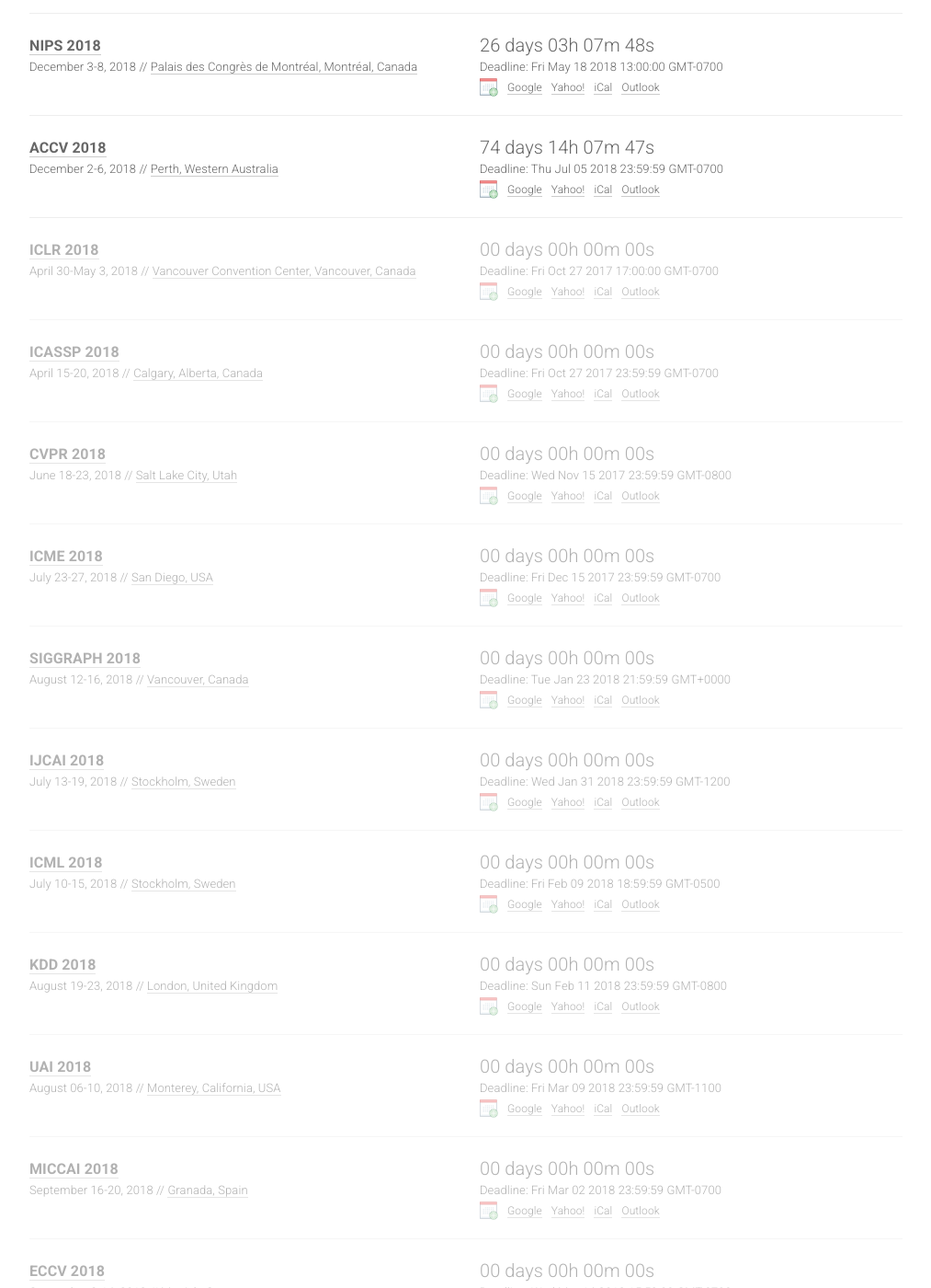
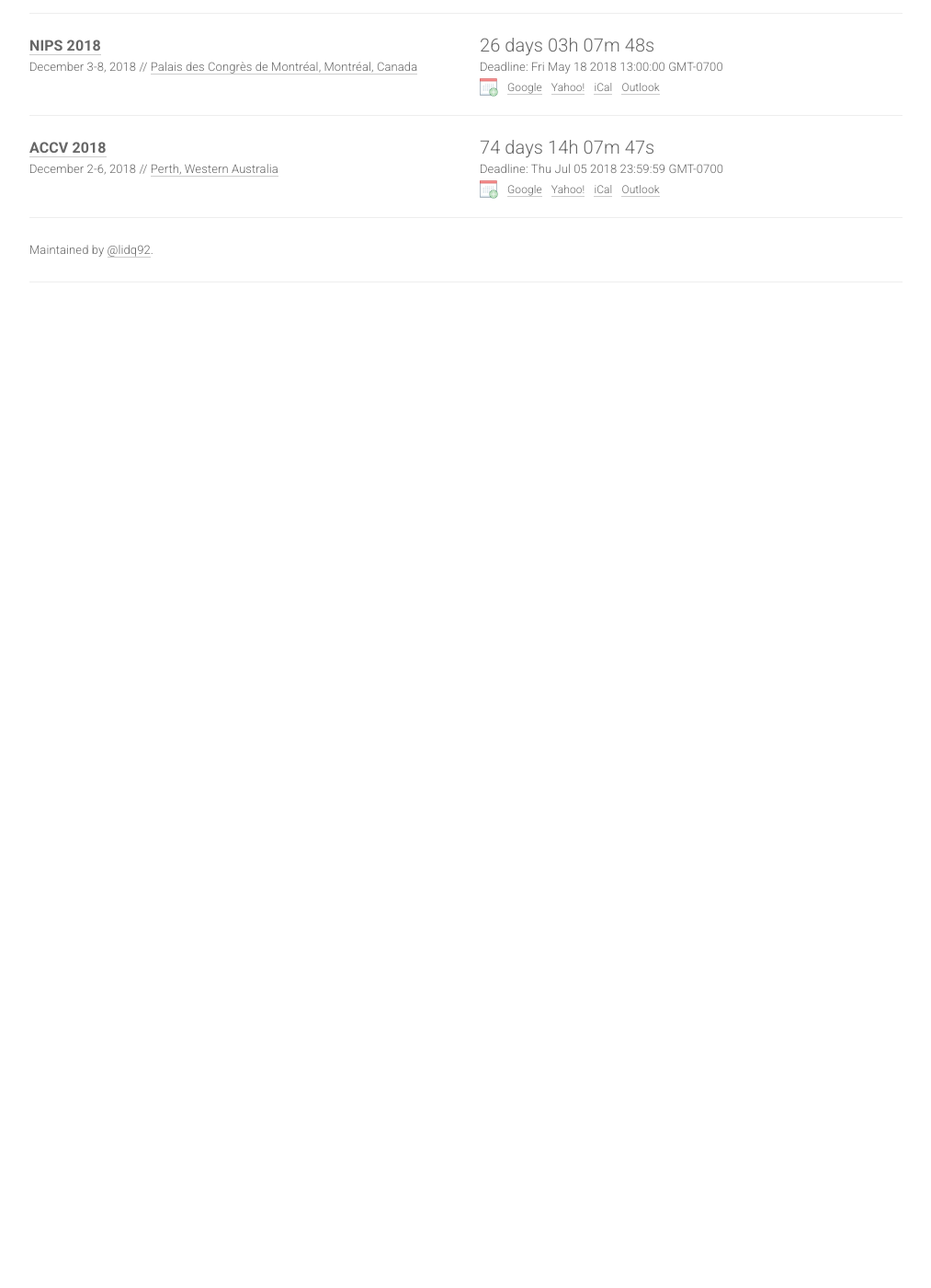
Before and after one commit to lidq92/lidq92.github.io, a Jekyll site: the page built from index.html, in a window 1280 px wide and 1400 px high, scrolled down 270 px. Shown: the whole window at 92% size, without its empty margins (133-1146 px from the left). Built offline with Jekyll 4.4.1, drawn with Linux system fonts in a browser that asks for light colours; nearby versions of some CDN libraries; after the commit the page ends 900 px from its top, so only the background shows below that; some of the changed lines change nothing that is shown; some of the changed text lies outside the part shown.

Commit message:
Delete past confs
Delete past confs

```diff
--- a/_data/conferences.yml
+++ b/_data/conferences.yml
@@ -31,122 +31,142 @@
   place: Perth, Western Australia
   sub: CV
 
-- name: ICLR
-  year: 2018
-  id: iclr18
-  link: http://iclr.cc/
-  deadline: "2017-10-27 17:00:00"
-  timezone: America/Los_Angeles
-  date: April 30-May 3, 2018
-  place: Vancouver Convention Center, Vancouver, Canada
-  sub: ML
+# - name: ICCV
+#   year: 2017
+#   id: iccv17
+#   link: hhttp://iccv2017.thecvf.com/
+#   deadline: "2017-03-17 23:59:59"
+#   timezone: Etc/GMT+7
+#   date: October 22-29, 2017
+#   place: Venice, Italy
+#   sub: CV
 
-- name: ICASSP
-  year: 2018
-  id: icassp18
-  link: https://2018.ieeeicassp.org/
-  deadline: "2017-10-27 23:59:59"
-  timezone: America/Los_Angeles
-  date: April 15-20, 2018
-  place: Calgary, Alberta, Canada
-  sub: MM
+# - name: ACM MM
+#   year: 2017
+#   id: acmmm17
+#   link: acmmm.org/2017/
+#   deadline: "2017-04-20 23:59:59"
+#   timezone: Etc/GMT-12
+#   date: October 22-26, 2018
+#   place: Seoul, Korea
+#   sub: MM
 
-- name: CVPR
-  year: 2018
-  id: cvpr18
-  link: http://cvpr2018.thecvf.com/
-  deadline: "2017-11-15 23:59:59"
-  timezone: America/Los_Angeles
-  date: June 18-23, 2018
-  place: Salt Lake City, Utah
-  sub: CV
+# - name: ICLR
+#   year: 2018
+#   id: iclr18
+#   link: http://iclr.cc/
+#   deadline: "2017-10-27 17:00:00"
+#   timezone: America/Los_Angeles
+#   date: April 30-May 3, 2018
+#   place: Vancouver Convention Center, Vancouver, Canada
+#   sub: ML
 
-- name: ICME
-  year: 2018
-  id: icme18
-  link: www.acmmm.org/2018/
-  deadline: "2017-12-15 23:59:59"
-  timezone: Etc/GMT+7
-  date: July 23-27, 2018
-  place: San Diego, USA
-  sub: MM
+# - name: ICASSP
+#   year: 2018
+#   id: icassp18
+#   link: https://2018.ieeeicassp.org/
+#   deadline: "2017-10-27 23:59:59"
+#   timezone: America/Los_Angeles
+#   date: April 15-20, 2018
+#   place: Calgary, Alberta, Canada
+#   sub: MM
 
-- name: SIGGRAPH
-  year: 2018
-  id: siggraph18
-  link: http://s2018.siggraph.org/
-  deadline: "2018-01-23 21:59:59"
-  timezone: GMT
-  date: August 12-16, 2018
-  place: Vancouver, Canada
-  sub: CG
+# - name: CVPR
+#   year: 2018
+#   id: cvpr18
+#   link: http://cvpr2018.thecvf.com/
+#   deadline: "2017-11-15 23:59:59"
+#   timezone: America/Los_Angeles
+#   date: June 18-23, 2018
+#   place: Salt Lake City, Utah
+#   sub: CV
 
-- name: IJCAI
-  year: 2018
-  id: ijcai18
-  link: https://www.ijcai-18.org/
-  deadline: "2018-01-31 23:59:59"
-  timezone: Etc/GMT+12
-  date: July 13-19, 2018
-  place: Stockholm, Sweden
-  sub: ML
+# - name: ICME
+#   year: 2018
+#   id: icme18
+#   link: www.acmmm.org/2018/
+#   deadline: "2017-12-15 23:59:59"
+#   timezone: Etc/GMT+7
+#   date: July 23-27, 2018
+#   place: San Diego, USA
+#   sub: MM
 
-- name: ICML
-  year: 2018
-  id: icml18
-  link: https://icml.cc/Conferences/2018
-  deadline: "2018-02-09 18:59:59"
-  timezone: EST
-  date: July 10-15, 2018
-  place: Stockholm, Sweden
-  sub: ML
+# - name: SIGGRAPH
+#   year: 2018
+#   id: siggraph18
+#   link: http://s2018.siggraph.org/
+#   deadline: "2018-01-23 21:59:59"
+#   timezone: GMT
+#   date: August 12-16, 2018
+#   place: Vancouver, Canada
+#   sub: CG
 
-- name: KDD
-  year: 2018
-  id: kdd18
-  link: http://www.kdd.org/kdd2018/
-  deadline: "2018-02-11 23:59:59"
-  timezone: America/Los_Angeles
-  date: August 19-23, 2018
-  place: London, United Kingdom
-  sub: ML
+# - name: IJCAI
+#   year: 2018
+#   id: ijcai18
+#   link: https://www.ijcai-18.org/
+#   deadline: "2018-01-31 23:59:59"
+#   timezone: Etc/GMT+12
+#   date: July 13-19, 2018
+#   place: Stockholm, Sweden
+#   sub: ML
 
-- name: UAI
-  year: 2018
-  id: uai18
-  link: http://auai.org/uai2018/index.php
-  deadline: "2018-03-09 23:59:59"
-  timezone: Etc/GMT+11
-  date: August 06-10, 2018
-  place: Monterey, California, USA
-  sub: ML
+# - name: ICML
+#   year: 2018
+#   id: icml18
+#   link: https://icml.cc/Conferences/2018
+#   deadline: "2018-02-09 18:59:59"
+#   timezone: EST
+#   date: July 10-15, 2018
+#   place: Stockholm, Sweden
+#   sub: ML
 
-- name: MICCAI
-  year: 2018
-  id: miccai18
-  link: www.miccai2018.org
-  deadline: "2018-03-02 23:59:59"
-  timezone: Etc/GMT+7
-  date: September 16-20, 2018
-  place: Granada, Spain
-  sub: MM
+# - name: KDD
+#   year: 2018
+#   id: kdd18
+#   link: http://www.kdd.org/kdd2018/
+#   deadline: "2018-02-11 23:59:59"
+#   timezone: America/Los_Angeles
+#   date: August 19-23, 2018
+#   place: London, United Kingdom
+#   sub: ML
 
-- name: ECCV
-  year: 2018
-  id: eccv18
-  link: https://eccv2018.org/
-  deadline: "2018-03-14 15:59:00"
-  timezone: America/Los_Angeles
-  date: September 8-14, 2018
-  place: Munich, Germany
-  sub: CV
+# - name: UAI
+#   year: 2018
+#   id: uai18
+#   link: http://auai.org/uai2018/index.php
+#   deadline: "2018-03-09 23:59:59"
+#   timezone: Etc/GMT+11
+#   date: August 06-10, 2018
+#   place: Monterey, California, USA
+#   sub: ML
 
-- name: ACM MM
-  year: 2018
-  id: acmmm18
-  link: www.acmmm.org/2018/
-  deadline: "2018-04-08 23:59:00"
-  timezone: Etc/GMT+7
-  date: October 22-26, 2018
-  place: Seoul, Korea
-  sub: MM
+# - name: MICCAI
+#   year: 2018
+#   id: miccai18
+#   link: www.miccai2018.org
+#   deadline: "2018-03-02 23:59:59"
+#   timezone: Etc/GMT+7
+#   date: September 16-20, 2018
+#   place: Granada, Spain
+#   sub: MM
+
+# - name: ECCV
+#   year: 2018
+#   id: eccv18
+#   link: https://eccv2018.org/
+#   deadline: "2018-03-14 15:59:00"
+#   timezone: America/Los_Angeles
+#   date: September 8-14, 2018
+#   place: Munich, Germany
+#   sub: CV
+
+# - name: ACM MM
+#   year: 2018
+#   id: acmmm18
+#   link: acmmm.org/2018/
+#   deadline: "2018-04-08 23:59:59"
+#   timezone: Etc/GMT+7
+#   date: October 22-26, 2018
+#   place: Seoul, Korea
+#   sub: MM
```
